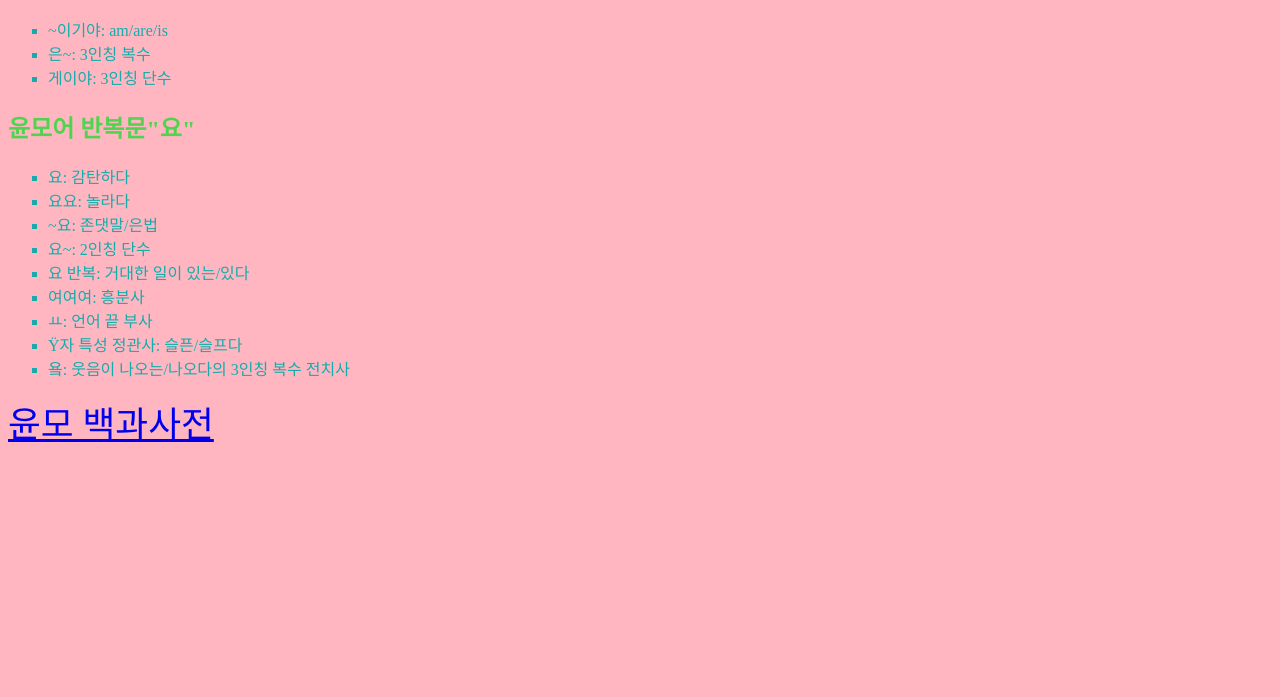
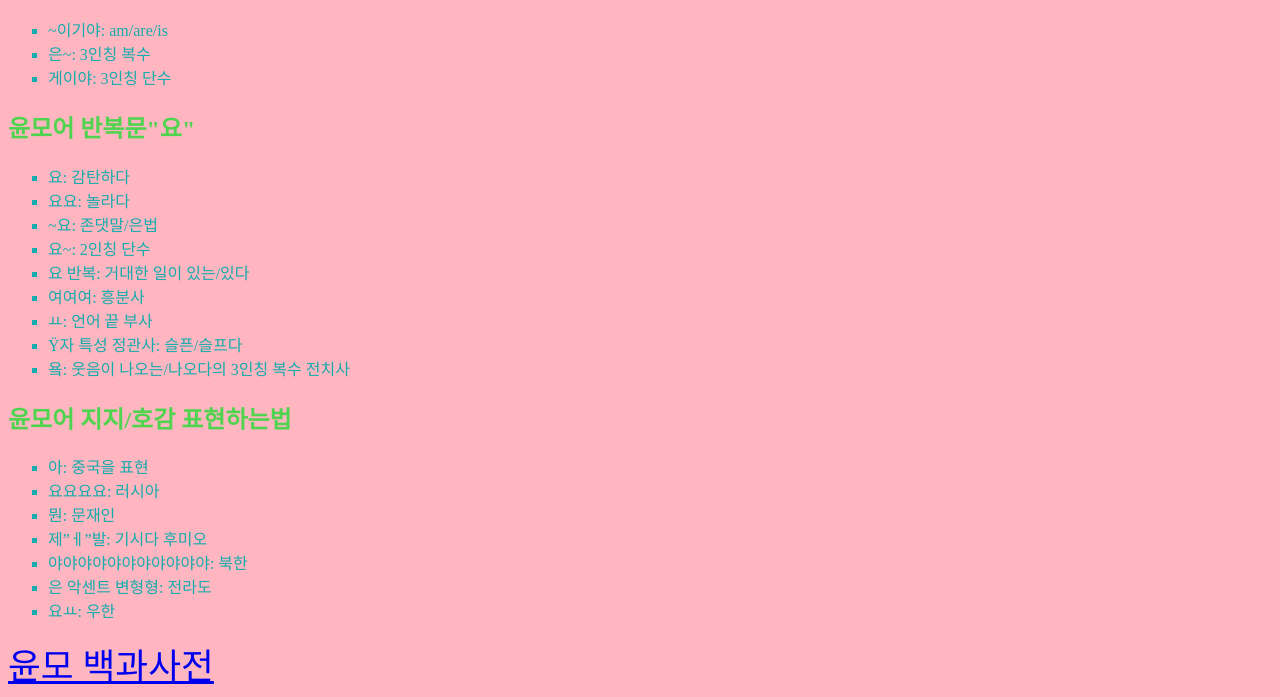
Before and after one commit to yunmo2847/yunmo-language, a plain HTML site: page index.html in a window 1280 px wide. Shown: the part 335-1032 px from the top of the page. Before the commit the page ends 800 px from the top, so only its background shows below. Drawn offline with Linux system fonts and the light colour scheme.

Commit message:
Update index.html

```diff
--- a/index.html
+++ b/index.html
@@ -29,7 +29,16 @@
         <li>Ÿ자 특성 정관사: 슬픈/슬프다</li>
         <li>욬: 웃음이 나오는/나오다의 3인칭 복수 전치사</li>
     </ul>
+    <h2 style="color: rgb(80, 212, 80);">윤모어 지지/호감 표현하는법</h2><ul style="color: rgb(20, 172, 172);list-style-type:square ;">
+        <li>아: 중국을 표현</li>
+        <li>요요요요: 러시아</li>
+        <li>뭔: 문재인</li>
+        <li>제”ㅔ”발: 기시다 후미오</li>
+        <li>야야야야야야야야야야야: 북한</li>
+        <li>은 악센트 변형형: 전라도</li>
+        <li>요ㅛ: 우한</li>
 
+    </ul>
 
 
 
```
